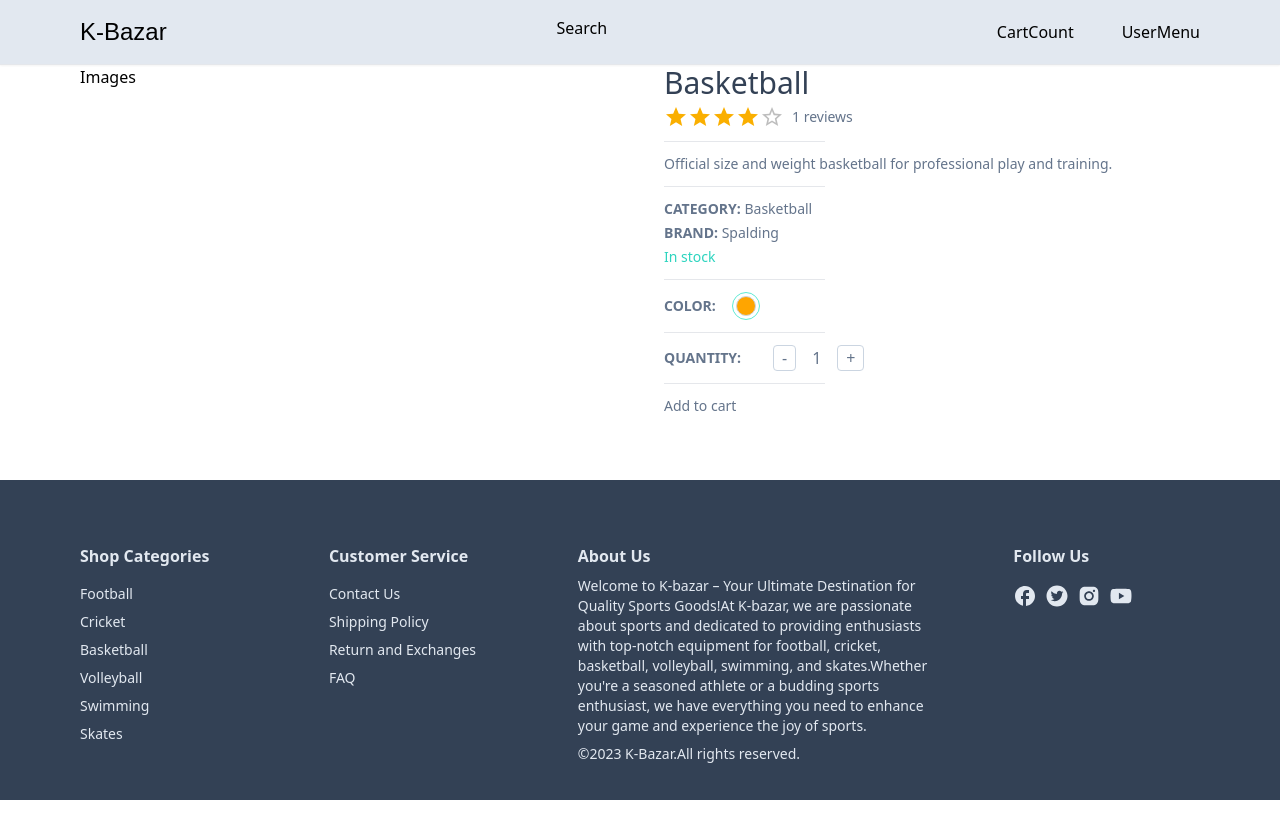
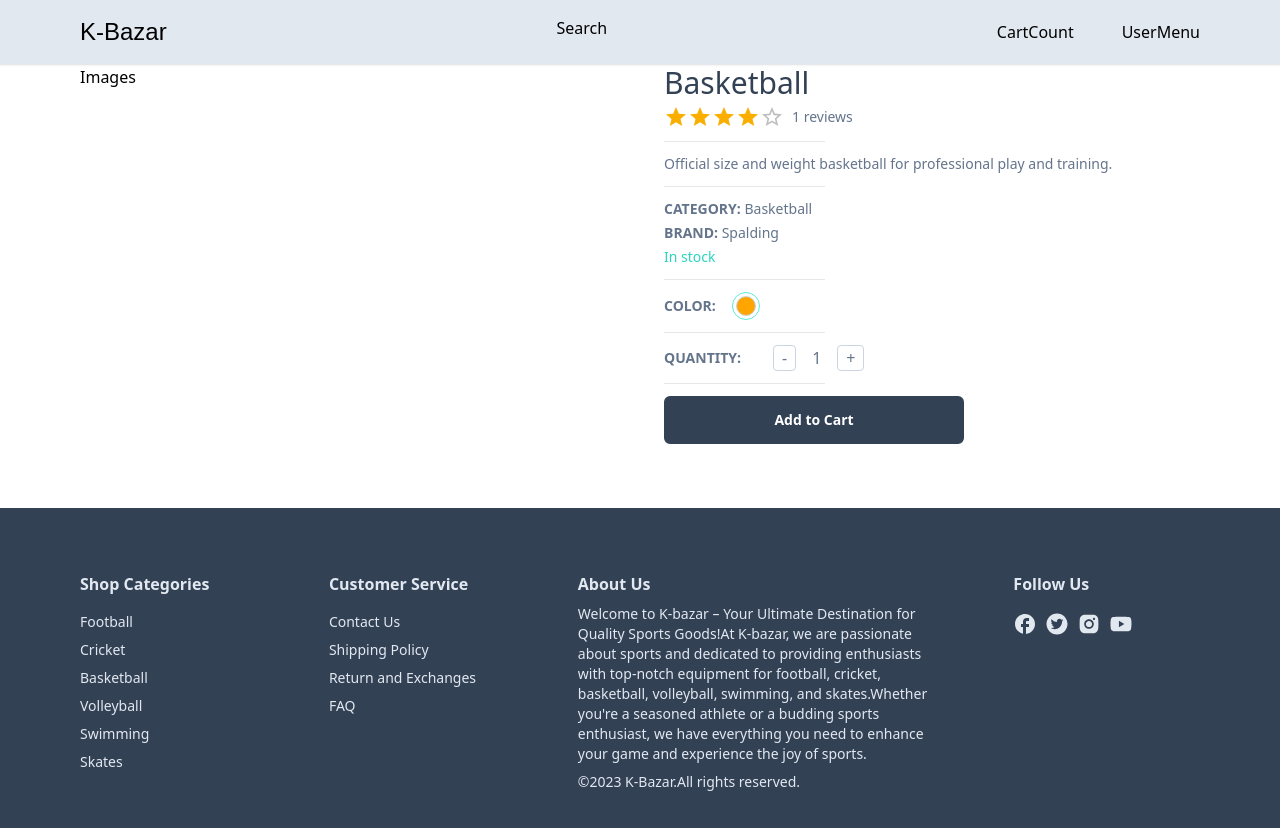
Before and after one commit to SushantChaulagain/Khelkud-Bazar, a Next.js app: page /product/1 in a window 1280 px wide. Before the commit the page ends 800 px from the top, so only its background shows below. Built offline with nearby package versions, Linux system fonts and the light colour scheme; a web font is replaced by a local one.

Commit message:
Added a reusable button componenet

```diff
--- /dev/null
+++ b/app/components/button.tsx
@@ -0,0 +1,52 @@
+'use client';
+
+import { IconType } from "react-icons";
+
+interface ButtonProps{
+    label: string,
+    disabled?: boolean,
+    outline?: boolean,
+    small?: boolean,
+    custom?: string,
+    icon?: IconType
+    onClick: (e: React.MouseEvent<HTMLButtonElement>) => void
+}
+
+const Button: React.FC<ButtonProps> = (
+    {
+        label,
+        disabled,
+        outline,
+        small,
+        custom,
+        icon: Icon,
+        onClick,
+    }
+) => {
+    return ( <button
+    disabled={disabled}
+    className={`
+    disabled:opacity-70
+    disabled: cursor-not-allowed
+    rounded-md
+    hover:opacity-80
+    transition
+    w-full
+    border-slate-700
+    flex
+    items-center
+    justify-center
+    gap-2
+    ${outline ? "bg-white" : 'bg-slate-700'}
+    ${outline ? "text-slate-700" : 'text-white'}
+    ${small ? 'text-sm font-light': 'text-md font-semibold' }
+    ${small ? 'py-1 px-2 border-[1px]': 'py-3 px-4 border-2' }
+    ${custom ? custom : ''}
+    `}
+    >
+        {Icon && <Icon size={24}/>}
+        {label}
+    </button> );
+}
+
+export default Button;
--- a/app/page.tsx
+++ b/app/page.tsx
@@ -1,6 +1,6 @@
 import Image from 'next/image'
 import Container from './components/Container';
-import HomeBanner from './components/nav/HomeBanner';
+import HomeBanner from './components/HomeBanner';
 import { products } from '@/utils/products';
 import { truncateText } from '@/utils/truncateText';
 import ProductCard from './components/products/ProductCard';
--- a/app/product/[productid]/ProductDetails.tsx
+++ b/app/product/[productid]/ProductDetails.tsx
@@ -1,5 +1,6 @@
 "use client";
 
+import Button from "@/app/components/button";
 import SetColor from "@/app/components/products/SetColor";
 import SetQuantity from "@/app/components/products/SetQuantity";
 import { Rating } from "@mui/material";
@@ -109,7 +110,12 @@
             handleQtyDecrease={handleQtyDecrease}
             />
             <Horizontal />
-            <div>Add to cart</div>
+            <div className="max-w-[300px]">
+            <Button
+            label="Add to Cart" onClick={() => {}}
+
+            />
+            </div>
         </div>
     </div> );
 }
--- a/utils/formatPrice.tsx
+++ b/utils/formatPrice.tsx
@@ -1,3 +1,4 @@
+
 export const formatPrice =
 (amount:number) => {
 
```
Also changed, not shown: app/components/HomeBanner.tsx (renamed from app/components/nav/HomeBanner.tsx).
